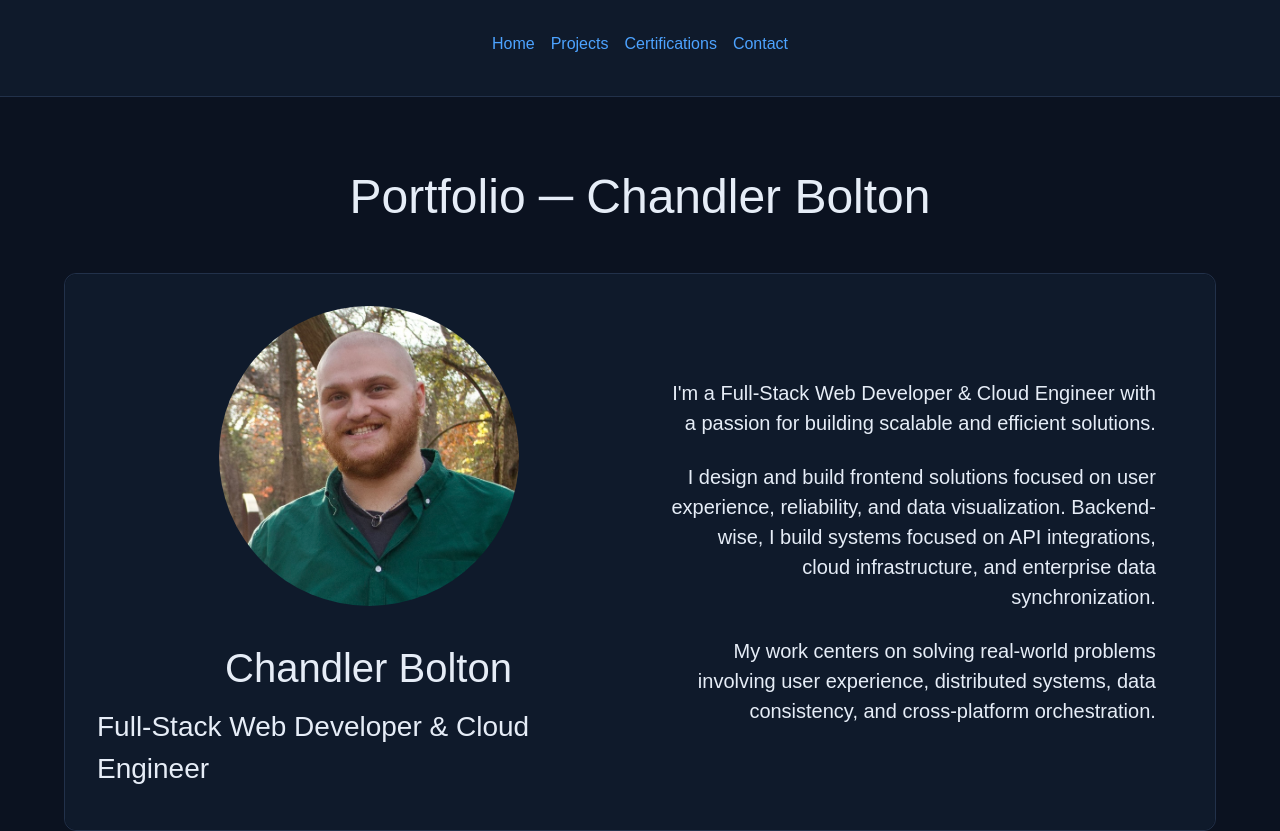
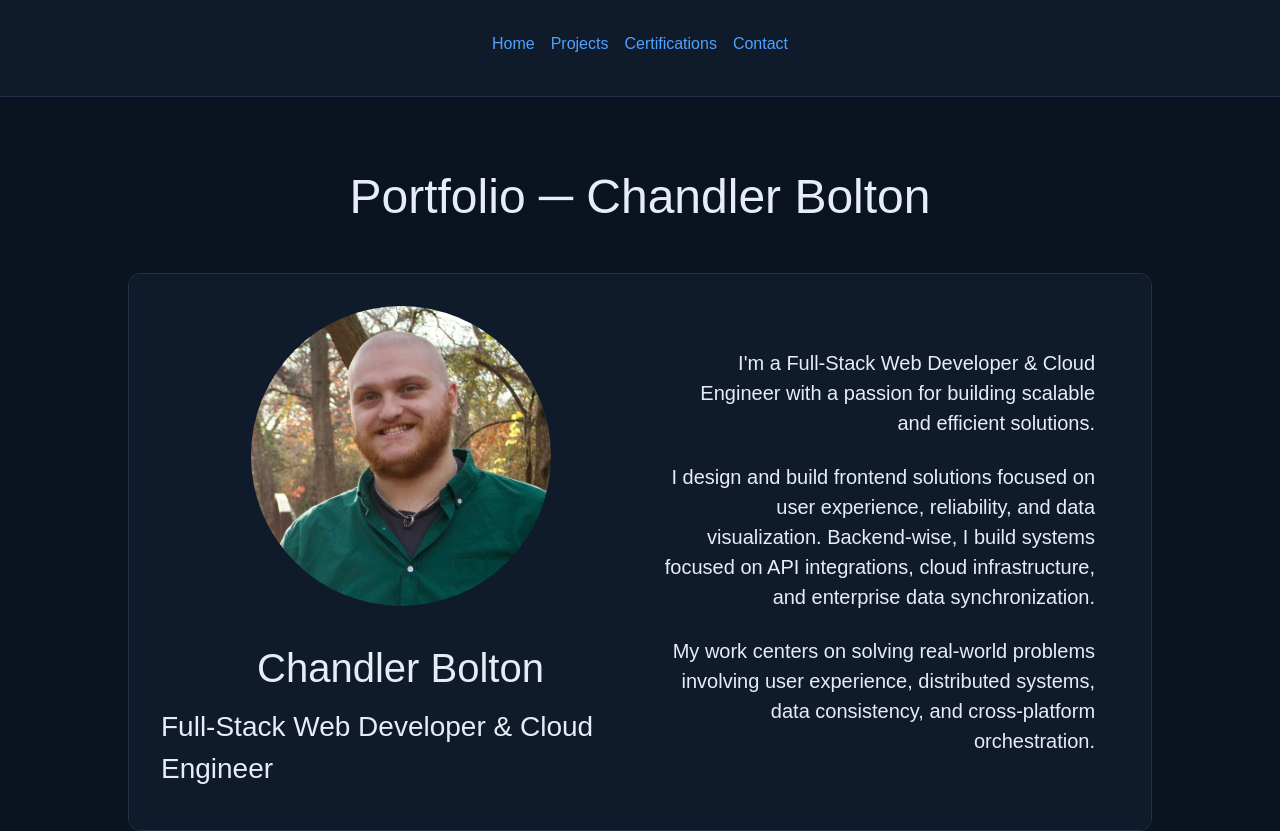
Before and after one commit to chandler-bolton/Portfolio, a Next.js app: page / in a window 1280 px wide. Shown: the top 831 px of the page. Built offline with nearby package versions, Linux system fonts and the light colour scheme.

Commit message:
Feat: added new var, '--standard-container-width' and set it to 80%; updated all usages of that to use the new var and updated the hero banner to match and use the width var as well

```diff
--- a/styles/main.css
+++ b/styles/main.css
@@ -19,6 +19,8 @@
   --link-hover: #7AB8FF;        /* lighter hover state */
 
   --code-text: #C7D2FE;         /* optional: inline code / tech terms */
+
+  --standard-container-width: 80%; /* standard container width */
 }
 
 html {
@@ -247,7 +249,7 @@ li.sublist {
 .hero {
   display: flex;
   flex-direction: row;
-  max-width: 90%;
+  max-width: var(--standard-container-width);
   align-items: stretch;
   justify-content: center;
   margin: 0 auto;
@@ -517,7 +519,7 @@ li.sublist {
 
 /* Project Sort Controls */
 .projectSortControls {
-  width: 80%;
+  width: var(--standard-container-width);
   margin: 0 auto 2rem;
   display: flex;
   align-items: center;
@@ -584,7 +586,7 @@ li.sublist {
 }
 
 .projectGrid.equalize {
-  width: 80%;
+  width: var(--standard-container-width);
   margin: 0 auto;
 }
 
```
